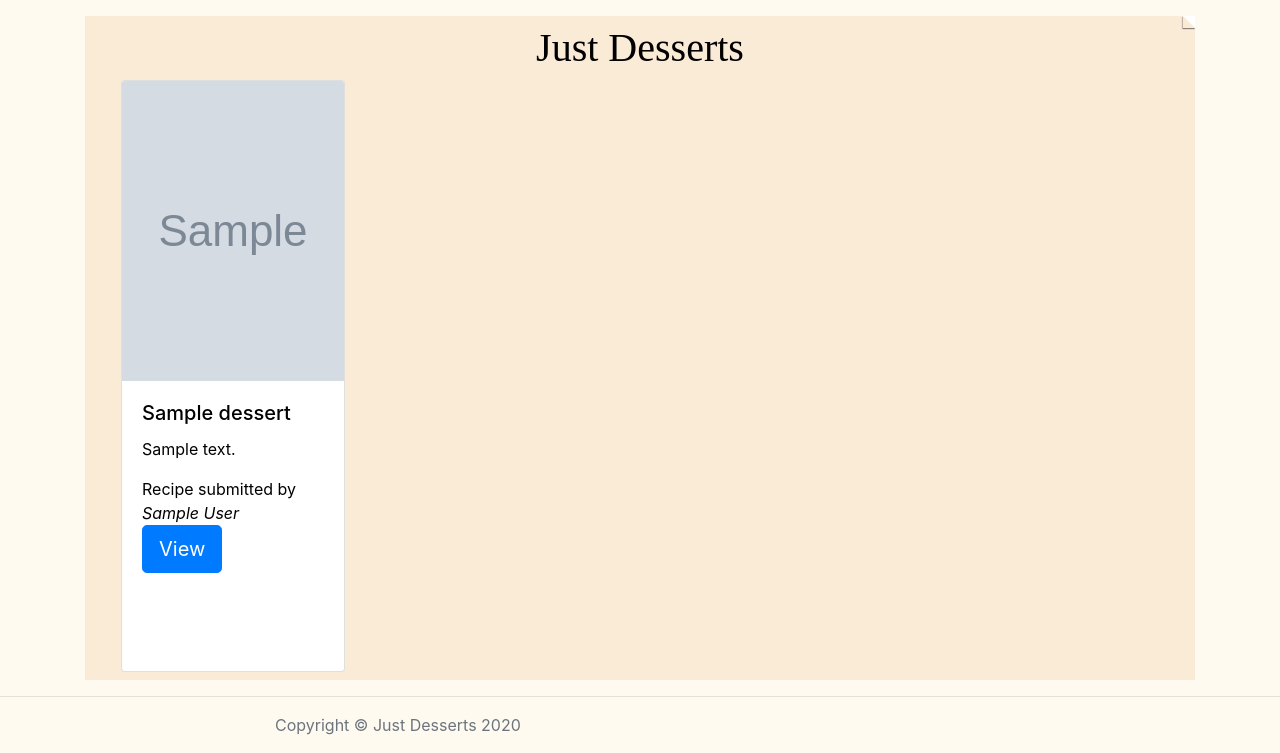
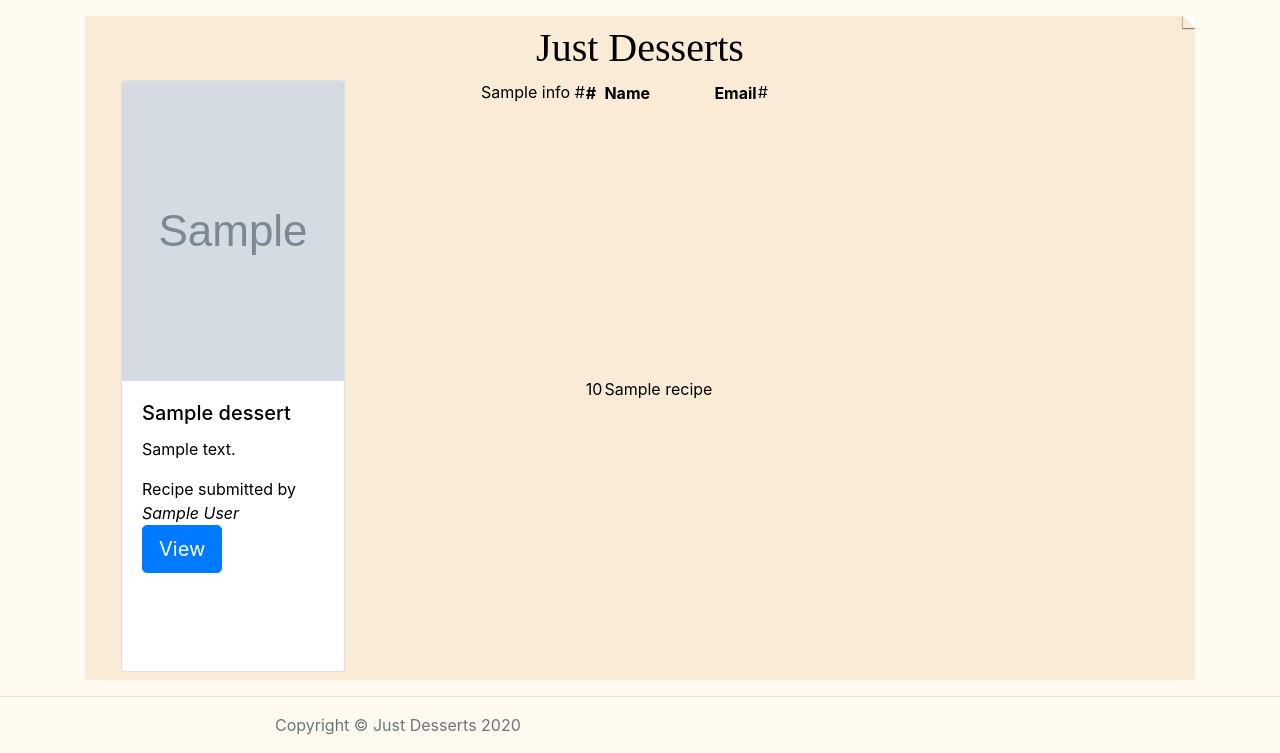
Before and after one commit to pmadden90/milestone-project-3-ci, a Flask app: template templates/recipes.html in a window 1280 px wide. Shown: the part 56-809 px from the top of the page. Run offline with Flask 2, Linux system fonts and the light colour scheme; the template is opened without the code that fills it: most values are stand-ins (such as "Sample title", 1, 10 or a date in 2020); grey boxes marked "Sample" are stand-in pictures; some libraries are stand-ins or nearby versions; some web fonts are replaced.

Commit message:
Attempting to add pagination

```diff
--- a/app.py
+++ b/app.py
@@ -2,6 +2,7 @@ import os
 from flask import Flask, render_template, redirect, request, url_for, session
 from flask_pymongo import PyMongo
 from flask_bootstrap import Bootstrap
+from flask_paginate import Pagination, get_page_parameter
 from bson.objectid import ObjectId
 from os import path
 if path.exists("env.py"):
@@ -66,7 +67,7 @@ def homepage_index():
 
 @app.route('/recipes')
 def get_recipes():
-    return render_template("recipes.html", recipes=mongo.db.desserts.find())
+    return render_template("recipes.html", recipes=mongo.db.desserts.find().skip(NUMBER_OF_ITEMS * (PAGE_NUMBER - 1)).limit(NUMBER_OF_ITEMS ))
 
 @app.route('/recipes/new')
 def add_recipe():
--- a/static/css/style.css
+++ b/static/css/style.css
@@ -158,7 +158,7 @@ h1 {
     color: #2A1911 !important;
     font-family: Molle;
 }
-/*Pagination Settings*/
+/*Pagination Settings - copied from https://pythonhosted.org/Flask-paginate/*/
 .pagination-page-info {
     padding: .6em;
     padding-left: 0;
--- a/templates/recipes.html
+++ b/templates/recipes.html
@@ -22,6 +22,26 @@
 			</div>
 		</div>
         {% endfor %}
+        {{ pagination.info }}
+{{ pagination.links }}
+<table>
+  <thead>
+    <tr>
+      <th>#</th>
+      <th>Name</th>
+      <th>Email</th>
+    </tr>
+  </thead>
+  <tbody>
+    {% for dessert in recipes %}
+      <tr>
+        <td>{{ loop.index + pagination.skip }}</td>
+        <td>{{ recipe.recipe_name }}</td>
+      </tr>
+    {% endfor %}
+  </tbody>
+</table>
+{{ pagination.links }}
 	</div>
 </div>
 
```
